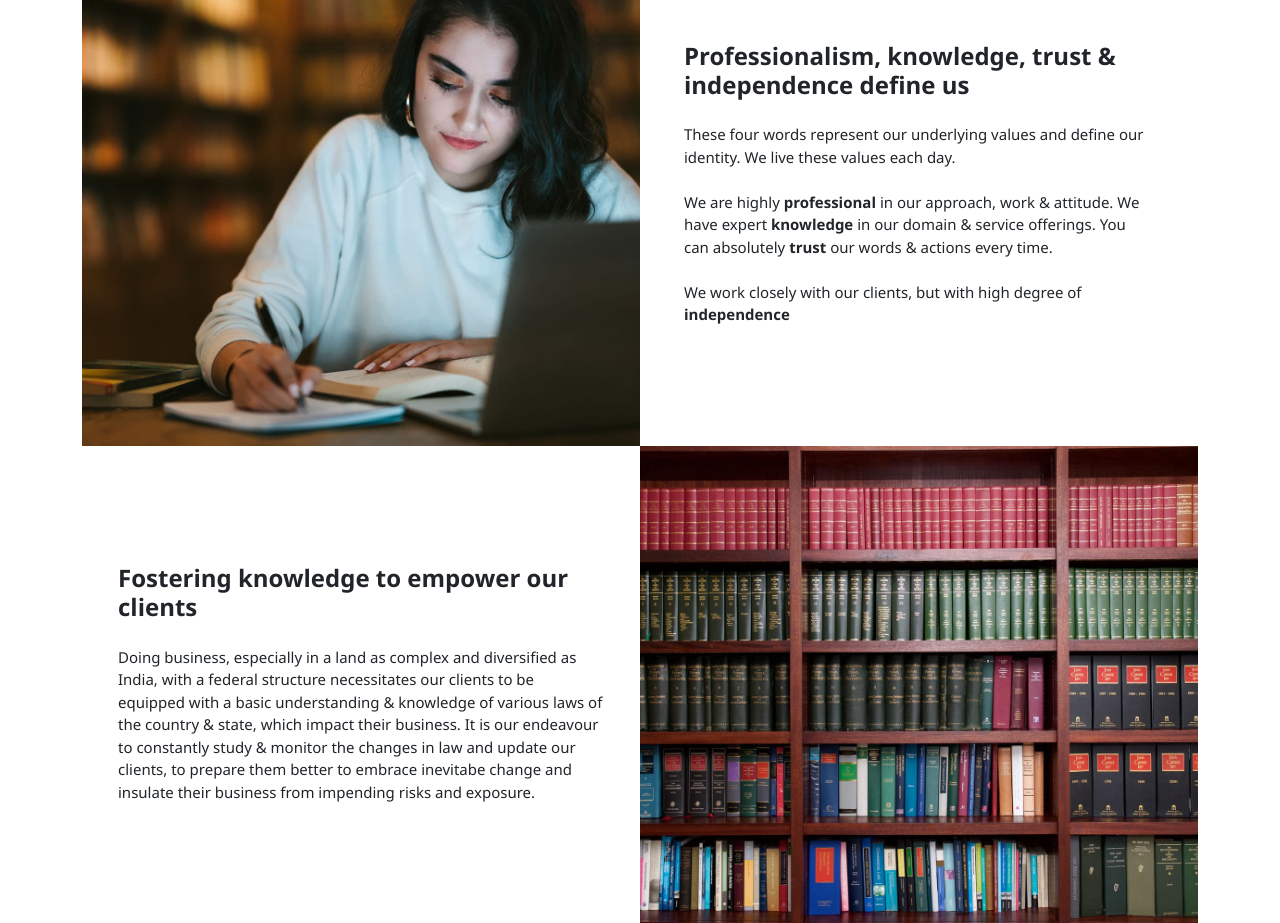
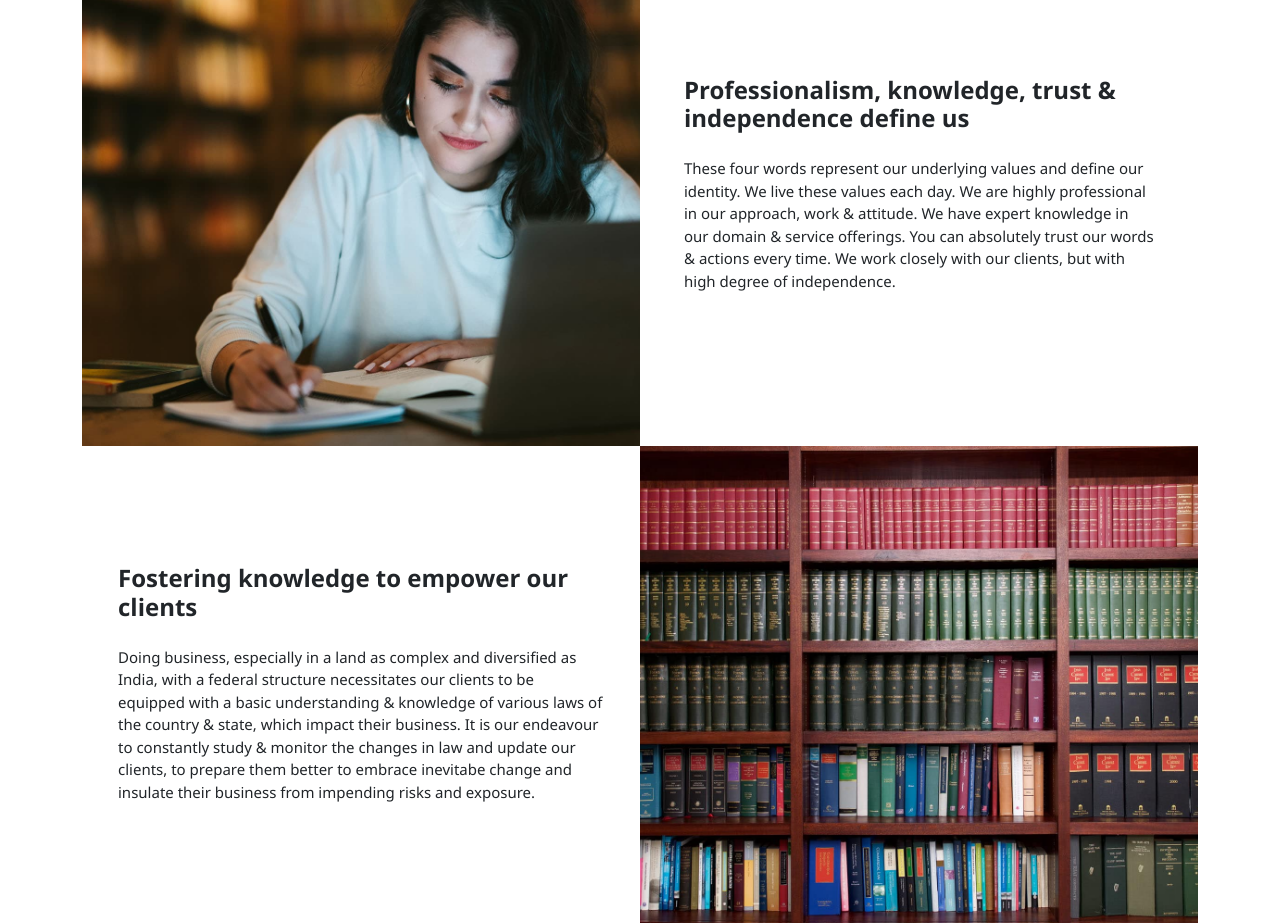
Before and after one commit to Swadhin2001/PandR, a Next.js app: page / in a window 1280 px wide. Shown: the part 2480-3403 px from the top of the page. Built offline with nearby package versions, Linux system fonts and the light colour scheme; a small style sheet from the web is missing.

Commit message:
bug fixed

```diff
--- a/src/components/Image_left.jsx
+++ b/src/components/Image_left.jsx
@@ -9,7 +9,7 @@ function Image_left(props) {
             <div className="col-md-6 body-left-image-about about-mobile-space" >
               <div className='mx-4 p-2'>
                 <h4  className='pb-3 body-image-h4'>{props.heading}</h4>
-                <p  className='pb-2 body-image-p' >{props.about}</p>
+                <p  className='pb-2 body-image-p'>{props.about}</p>
               </div>
             </div>
         </div>
--- a/src/pages/Home_page.jsx
+++ b/src/pages/Home_page.jsx
@@ -31,7 +31,8 @@ function Home_page() {
 
        image3 = {banner_image3} heading3 = "Providing support you deserve" about3 = "We create value for our clients through our consultative approach, backed by great attitdue and premium support. You have worked hard to get where you are. You deserve a firm that works as hard as you, to help you achieve more success, assurance & growth. Our abilities to visualise and plan ahead, backed by precise execution is our key differentiator and our clients appreciate us for this quality. Through our hands on consultative approach, we can truly empower your business and drive it towards success"
 
-        image4 = {banner_image4} heading4 = "Professionalism, knowledge, trust & independence define us" about4 = {["These four words represent our underlying values and define our identity. We live these values each day.", <br/>,<br />, "We are highly ", <b>professional</b>, " in our approach, work & attitude. We have expert",<b> knowledge</b>, " in our domain & service offerings. You can absolutely ", <b>trust</b>,  " our words & actions every time.", <br/>,<br />, "We work closely with our clients, but with high degree of ", <b>independence</b>]}
+        image4 = {banner_image4} heading4 = "Professionalism, knowledge, trust & independence define us" about4 = "These four words represent our underlying values and define our identity. We live these values each day. We are highly professional in our approach, work & attitude. We have expert knowledge in our domain & service offerings. You can absolutely trust our words & actions every time. We work closely with our clients, but with high degree of independence."
+        //{["These four words represent our underlying values and define our identity. We live these values each day.", <br/>,<br />, "We are highly ", <b>professional</b>, " in our approach, work & attitude. We have expert",<b> knowledge</b>, " in our domain & service offerings. You can absolutely ", <b>trust</b>,  " our words & actions every time.", <br/>,<br />, "We work closely with our clients, but with high degree of ", <b>independence</b>]}
 
         image5= {banner_image5} heading5 = "Fostering knowledge to empower our clients"
         about5 = "Doing business, especially in a land as complex and diversified as India, with a federal structure necessitates our clients to be equipped with a basic understanding & knowledge of various laws of the country & state, which impact their business. It is our endeavour to constantly study & monitor the changes in law and update our clients, to prepare them better to embrace inevitabe change and insulate their business from impending risks and exposure."/>
```
